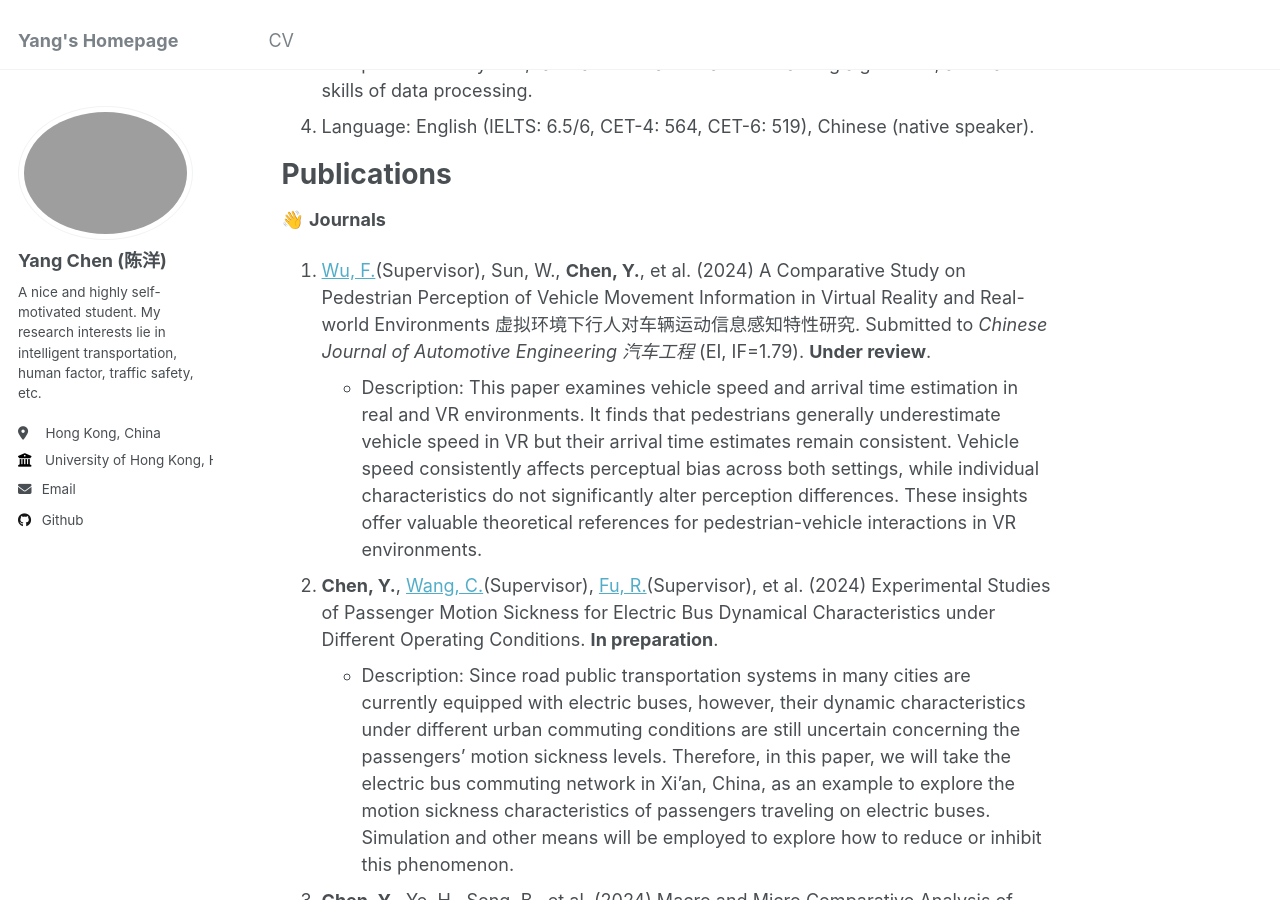
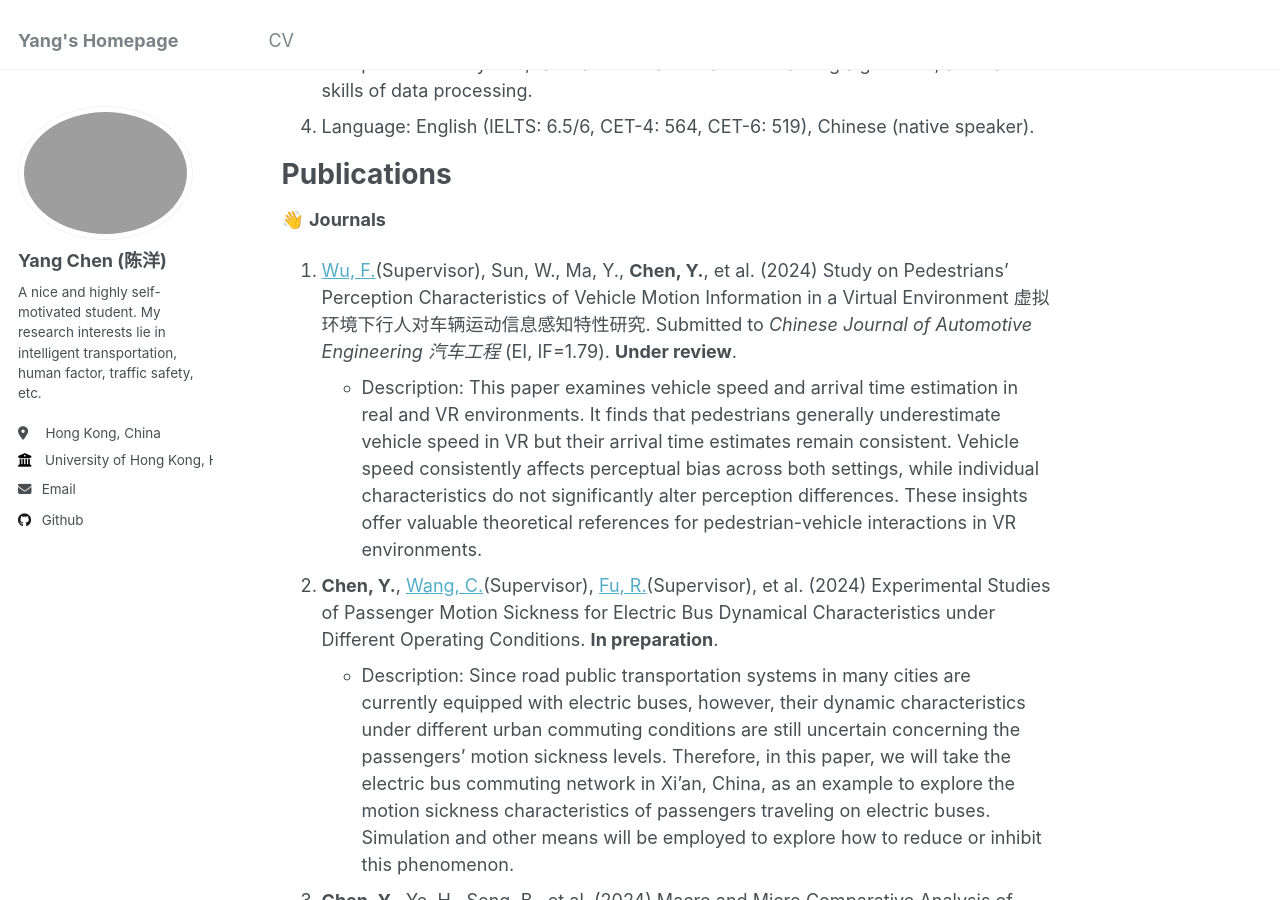
Before and after one commit to Sugar-eatingSheep/YangCHEN.github.io, a Jekyll site: the page built from _pages/about.md, in a window 1280 px wide and 900 px high, scrolled down 1222 px. Built offline with Jekyll 4.4.1, drawn with Linux system fonts in a browser that asks for light colours.

Commit message:
Update about.md

```diff
--- a/_pages/about.md
+++ b/_pages/about.md
@@ -35,7 +35,7 @@ Publications
 ======
 👋 **Journals**
 
-1. [Wu, F.](https://www.researchgate.net/profile/Fuwei-Wu)(Supervisor), Sun, W., **Chen, Y.**, et al. (2024) A Comparative Study on Pedestrian Perception of Vehicle Movement Information in Virtual Reality and Real-world Environments 虚拟环境下行人对车辆运动信息感知特性研究. Submitted to *Chinese Journal of Automotive Engineering 汽车工程* (EI, IF=1.79). **Under review**.
+1. [Wu, F.](https://www.researchgate.net/profile/Fuwei-Wu)(Supervisor), Sun, W., Ma, Y., **Chen, Y.**, et al. (2024) Study on Pedestrians’ Perception Characteristics of Vehicle Motion Information in a Virtual Environment 虚拟环境下行人对车辆运动信息感知特性研究. Submitted to *Chinese Journal of Automotive Engineering 汽车工程* (EI, IF=1.79). **Under review**.
 * Description: This paper examines vehicle speed and arrival time estimation in real and VR environments. It finds that pedestrians generally underestimate vehicle speed in VR but their arrival time estimates remain consistent. Vehicle speed consistently affects perceptual bias across both settings, while individual characteristics do not significantly alter perception differences. These insights offer valuable theoretical references for pedestrian-vehicle interactions in VR environments.
 
 2. **Chen, Y.**, [Wang, C.](https://orcid.org/0000-0003-3531-1215)(Supervisor), [Fu, R.](https://www.researchgate.net/profile/Rui-Fu-16)(Supervisor), et al. (2024) Experimental Studies of Passenger Motion Sickness for Electric Bus Dynamical Characteristics under Different Operating Conditions. **In preparation**.
@@ -46,6 +46,8 @@ Publications
 
 4. [Huang, R.](https://www.researchgate.net/profile/Rong-Huang-65)(Supervisor), **Chen, Y.**, Song, B., et al. (2024) Experimental Study on Single-file Passenger Flow Movement Characteristics in High-speed Train Cabin Areas. **In preparation**.
 * Description: This paper is about pedestrians' evacuation behaviors, an interesting topic for learning pedestrian dynamics.
+
+
 
 🀄 **Conferences**
 
```
